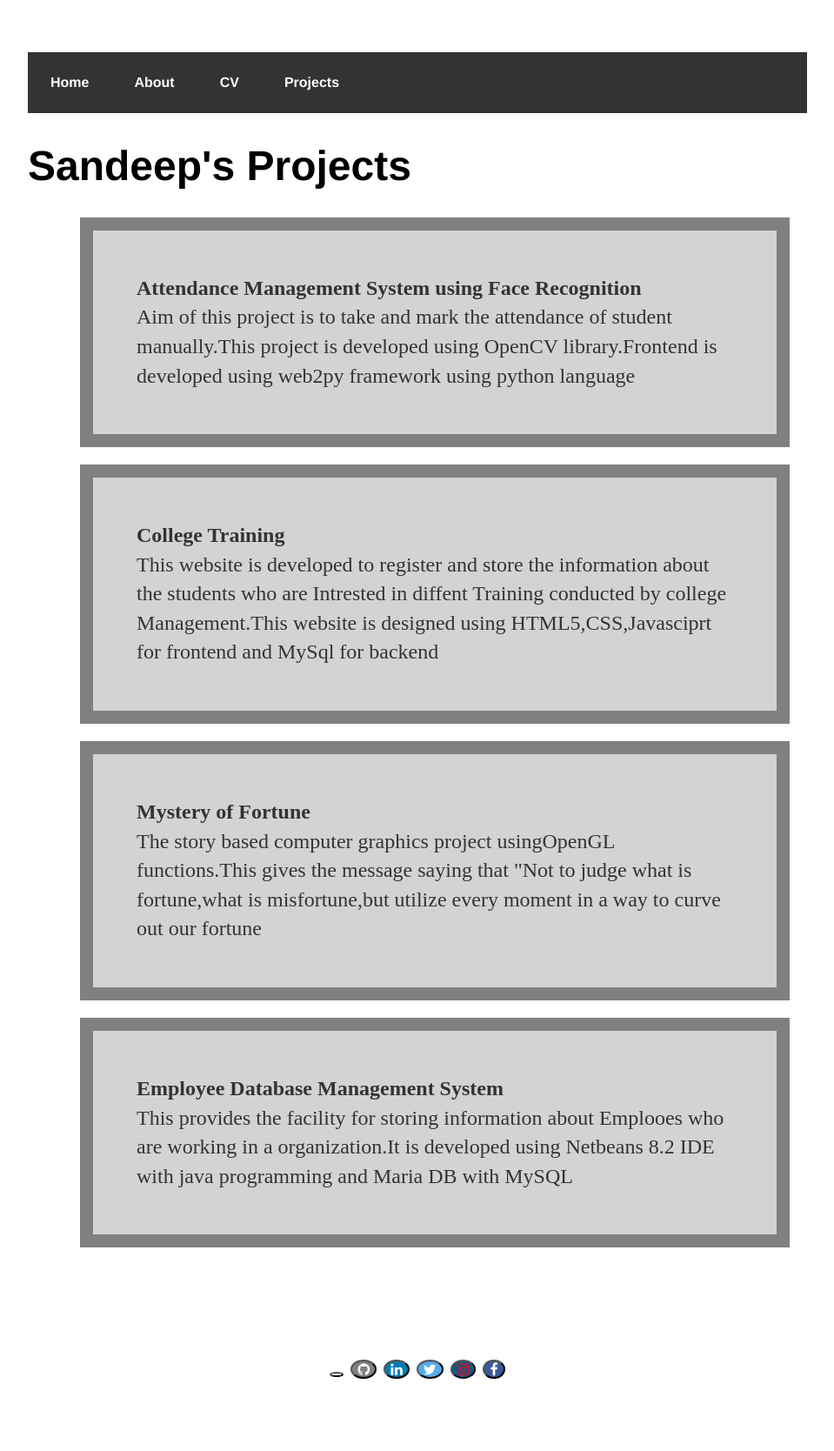
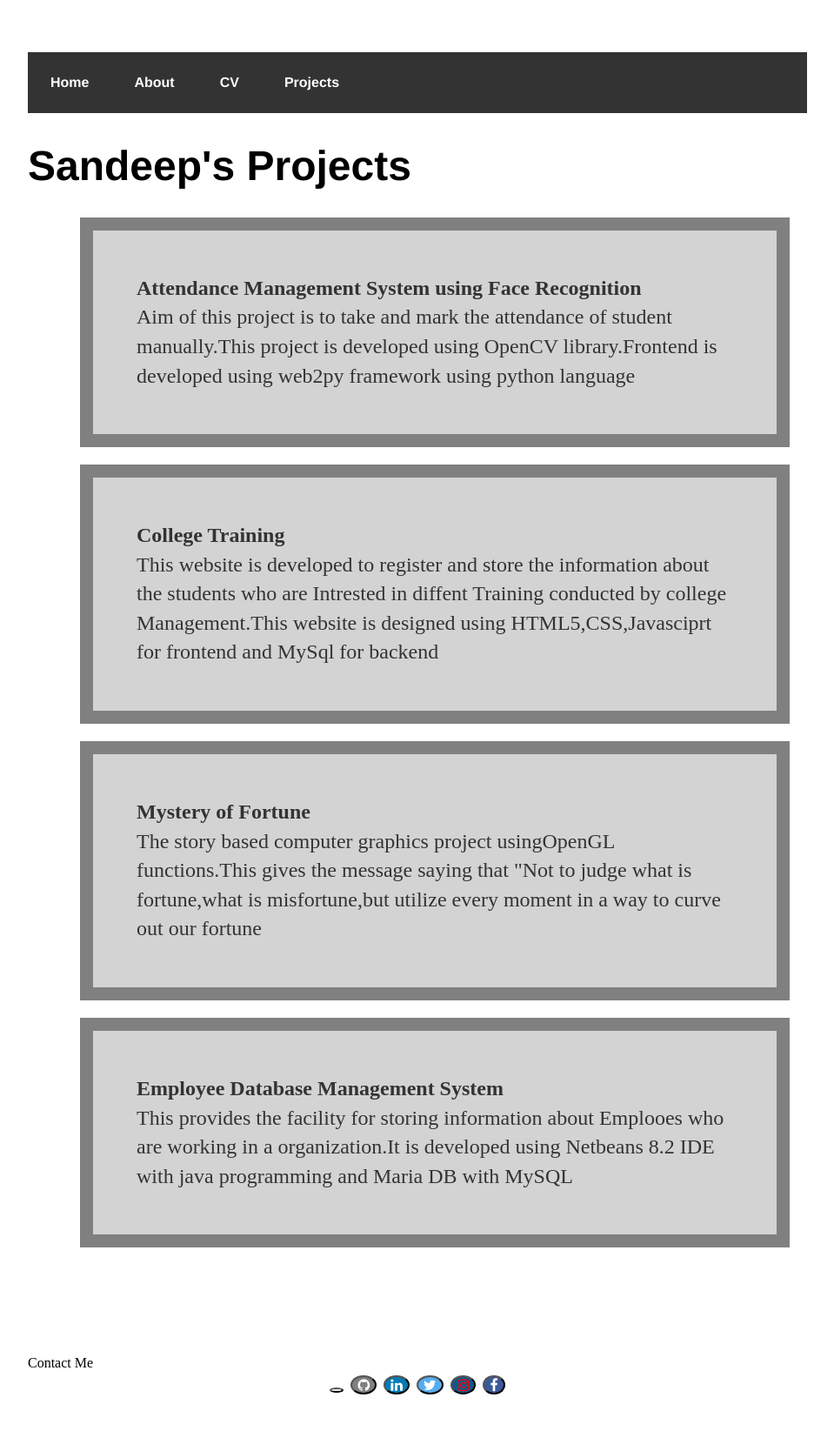
Before and after one commit to sandeepnayaks/sandeepnayaks.github.io, a Jekyll site: the page built from blog/index.html, in a window 1280 px wide. Shown: the whole page at 87% size, without its empty margins (160-1119 px from the left). Built offline with Jekyll 4.4.1, drawn with Linux system fonts in a browser that asks for light colours.

Commit message:
Update default.html

```diff
--- a/_layouts/default.html
+++ b/_layouts/default.html
@@ -27,7 +27,9 @@
 
 </div>
 
-  <footer><center>
+  <footer>
+	  <span>Contact Me</span>
+	  <center>
 
    <a href="mailto:sndpnayak.30@gmail.com"><button class="fa fa-gmail" ></button></a>
    <a href="https://github.com/sandeepnayaks"><button class="fa fa-github" ></button></a>
```
